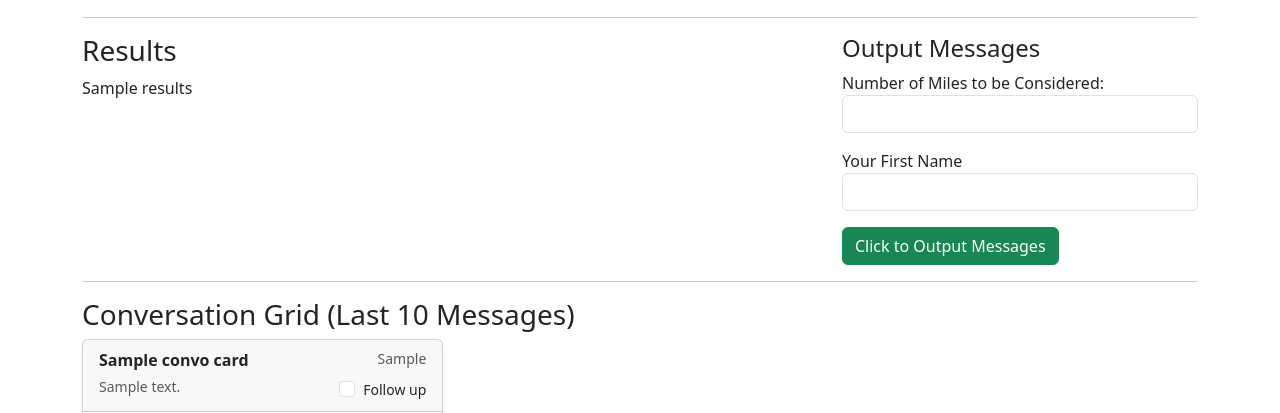
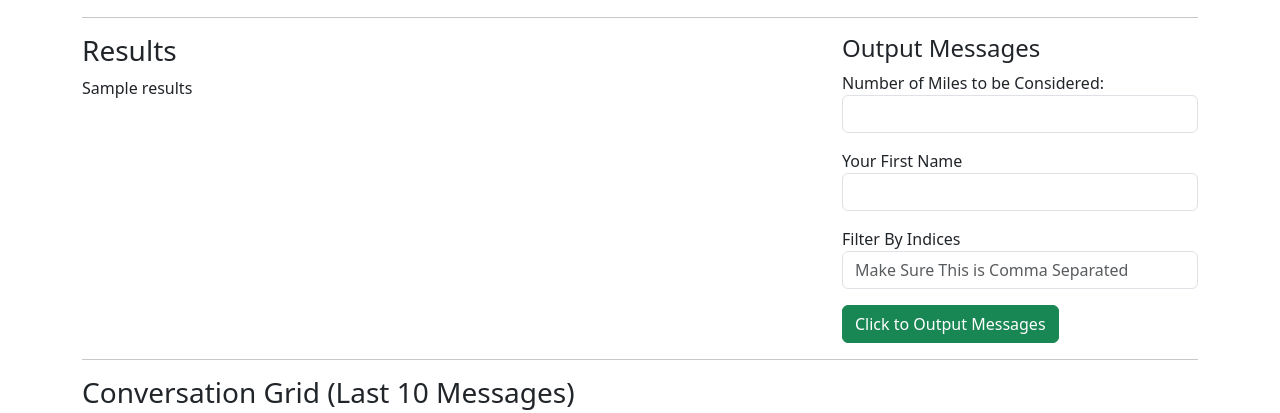
Before and after one commit to pphousing/output_quo_conversations, a Flask app: template templates/index.html in a window 1280 px wide. Shown: the part 1215-1628 px from the top of the page. Run offline with Flask 3, Linux system fonts and the light colour scheme; the template is opened without the code that fills it: most values are stand-ins (such as "Sample title", 1, 10 or a date in 2020).

Commit message:
Add files via upload

```diff
--- a/templates/index.html
+++ b/templates/index.html
@@ -131,6 +131,10 @@
             <label>Your First Name</label>
             <input type="text" name="first_name" class="form-control" required>
           </div>
+          <div class="mb-3">
+              <label for="info">Filter By Indices</label>
+              <input type="text" name="indices" class="form-control" placeholder="Make Sure This is Comma Separated">
+          </div>
 
           <button type="submit" class="btn btn-success">
             Click to Output Messages
@@ -159,6 +163,7 @@
       <input type="hidden" name="filters" value="{{ filters }}">
       <input type="hidden" name="miles" value="{{ miles }}">
       <input type="hidden" name="first_name" value="{{ first_name }}">
+      <input type="hidden" name="indices" value="{{ indices }}">
       <input type="hidden" name="selected_pns" id="selected_pns" value="">
 
       <div class="row g-3">
```
